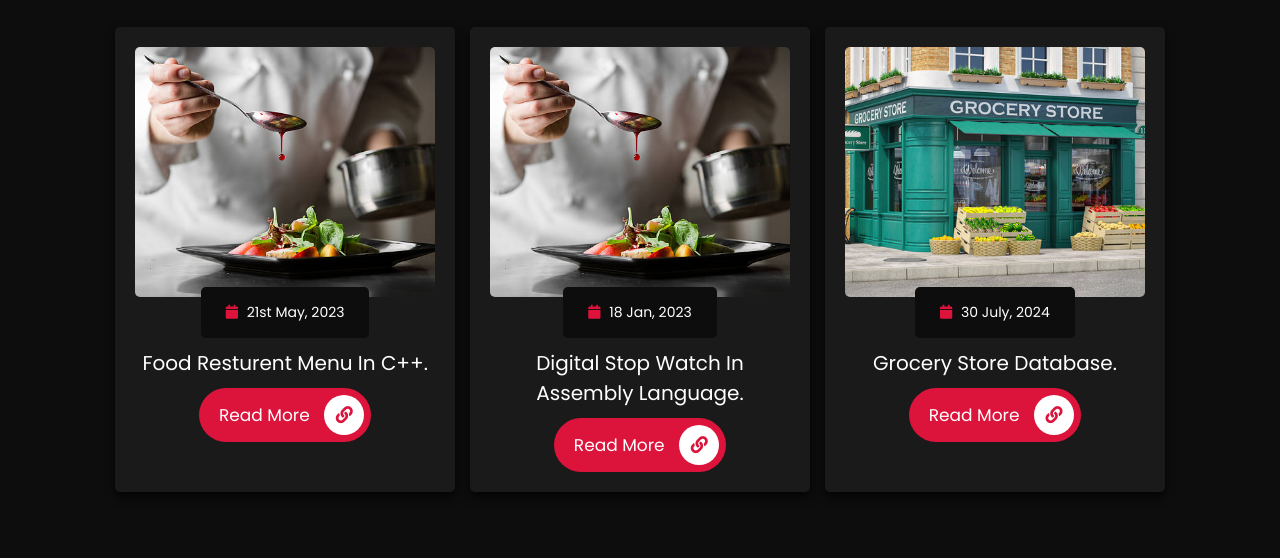
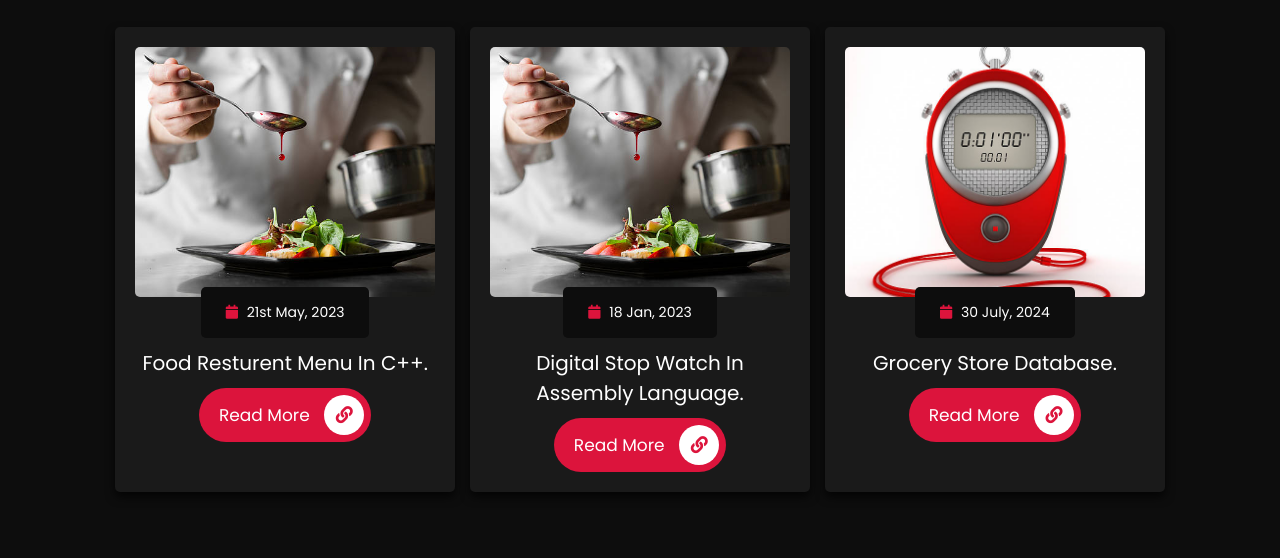
Before and after one commit to Waleedrahat/Waleedrahat.github.io, a plain HTML site: page work.html in a window 1280 px wide. Shown: the part 169-727 px from the top of the page. Drawn offline with Linux system fonts and the light colour scheme.

Commit message:
updated project image

```diff
--- a/work.html
+++ b/work.html
@@ -65,7 +65,7 @@
 
         <div class="box">
             <div class="image">
-                <img src="images/Grocery store.jpg" alt="">
+                <img src="images/digital stop watch.jpg" alt="">
             </div>
             <div class="content">
                 <div class="icons">
```
